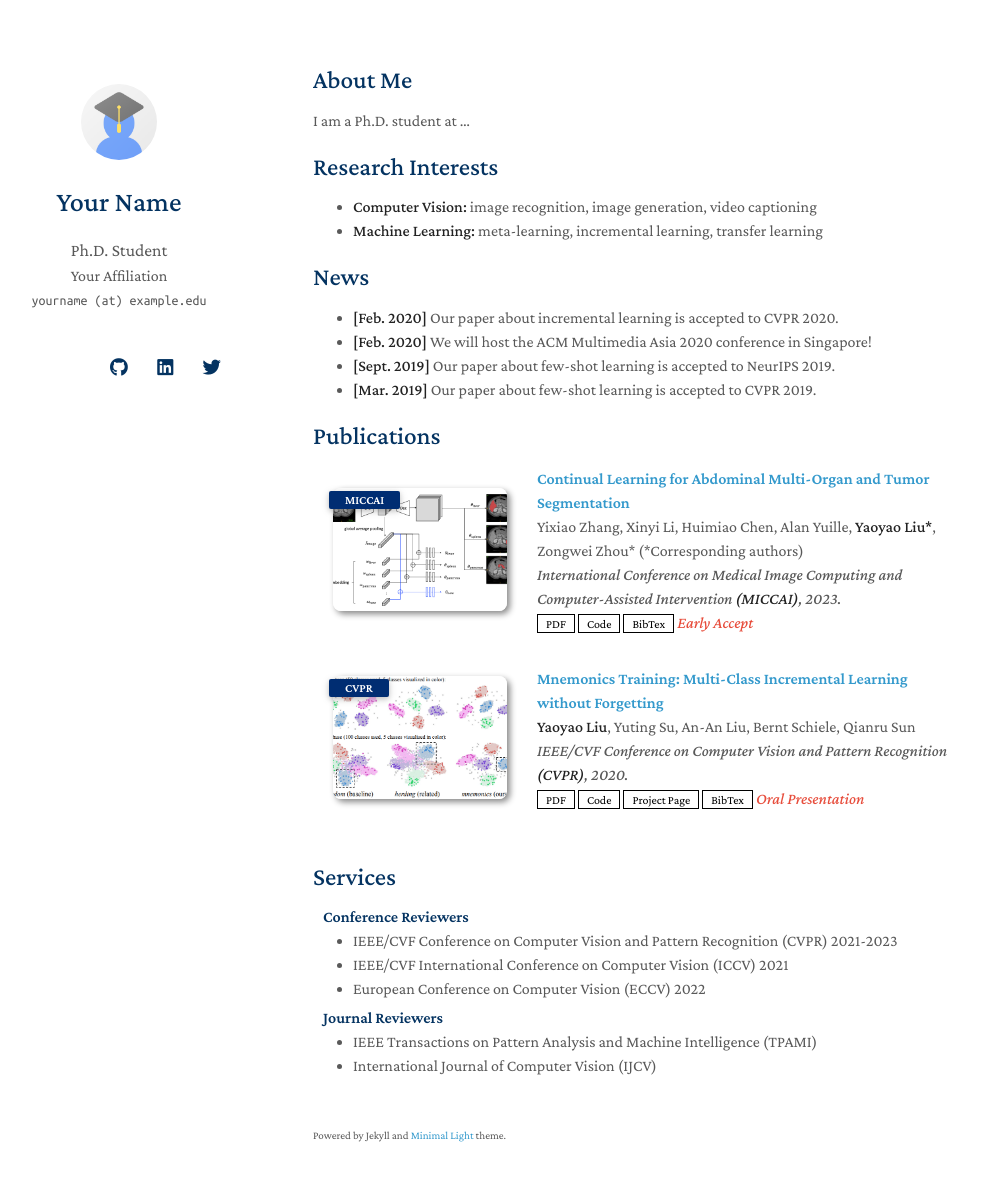
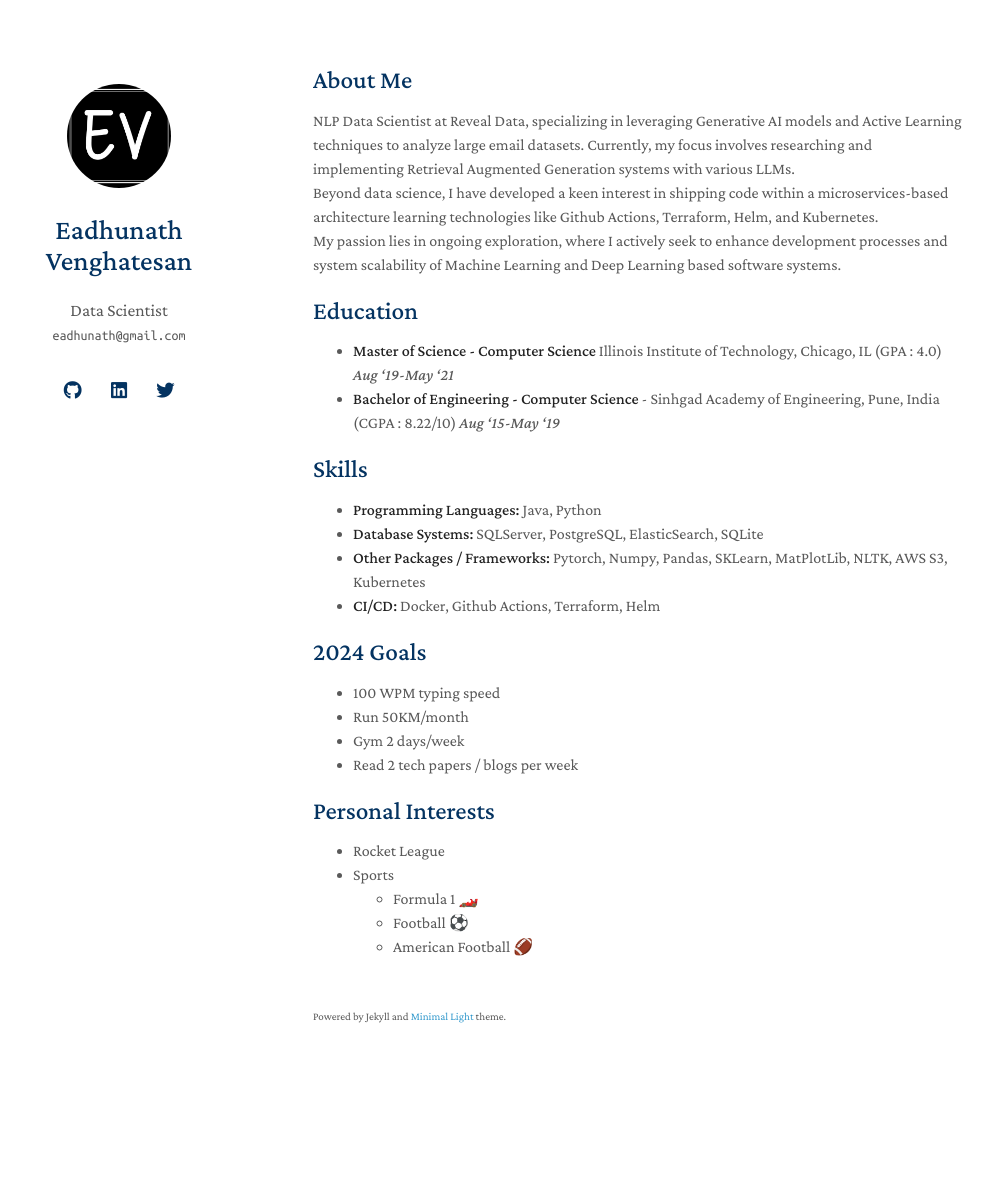
Before and after one commit to Eadhunath/eadhunath.github.io, a Jekyll site: the page built from index.md, in a window 1280 px wide and 1216 px high. Shown: the top 1181 px of the window, without its empty margins (157-1150 px from the left). Built offline with Jekyll 4.4.1, drawn with Linux system fonts in a browser that asks for light colours; nearby versions of some CDN libraries; a style sheet for code colours, icons or effects is not loaded; our own code applies the rules of GitHub Pages for plain Markdown files.

Commit message:
update with my info

```diff
--- a/_config.yml
+++ b/_config.yml
@@ -1,22 +1,18 @@
 # Basic Information
-title: Your Name
-position: Ph.D. Student
-affiliation: Your Affiliation
-email: yourname (at) example.edu
+title: Eadhunath Venghatesan
+position: Data Scientist
+email: eadhunath@gmail.com
 
 # Search Engine Optimization (SEO)
 # The following information is used to improve the website traffic from search engines, e.g., Google.
-keywords: minimal light
-description: The Minimal Light is a simple and elegant jekyll theme for academic personal homepage.
-canonical: https://minimal-light-theme.yliu.me/
+keywords: eadhunath
+description: Eadhunath's personal webpage
 
 # Links
 # If you don't need one of them, you may delete the corresponding line.
-google_scholar: https://scholar.google.com/
-cv_link: assets/files/curriculum_vitae.pdf
-github_link: https://github.com/
-linkedin: https://www.linkedin.com/
-twitter: https://twitter.com/
+github_link: https://github.com/Eadhunath
+linkedin: https://www.linkedin.com/in/eadhunath-venghatesan/
+twitter: https://twitter.com/Eadhunath
 
 # Images (e.g., your profile picture and your website's favicon)
 # "favicon" and "favicon_dark" are used for the light and dark modes, respectively.
@@ -36,22 +32,10 @@ auto_dark_mode: true
 # You can use this option to choose between Serif or Sans Serif fonts.
 font: "Serif" # or "Sans Serif"
 
-# Google Analytics ID
-# Please remove this if you don't use Google Analytics
-google_analytics: UA-111540567-4
-
-# Use this project as a remote theme for GitHub Pages
-# See the guide here: https://docs.github.com/en/pages/setting-up-a-github-pages-site-with-jekyll/adding-a-theme-to-your-github-pages-site-using-jekyll
-remote_theme: yaoyao-liu/minimal-light
-
 # The following files will be removed from the generated website.
 exclude:
   - Gemfile
   - Gemfile.lock
   - README.md
-  - README_zh_Hans.md
-  - README_zh_Hant.md
-  - README_de.md
-  - LICENSE
   - minimal-light.gemspec
   - html_source_file/
--- a/_data/publications.yml
+++ /dev/null
@@ -1,22 +0,0 @@
-main:
-
-  - title: Continual Learning for Abdominal Multi-Organ and Tumor Segmentation
-    authors: Yixiao Zhang, Xinyi Li, Huimiao Chen, Alan Yuille, <strong>Yaoyao Liu*</strong>, Zongwei Zhou* (*Corresponding authors)
-    conference_short: MICCAI
-    conference: International Conference on Medical Image Computing and Computer-Assisted Intervention <strong>(MICCAI)</strong>, 2023.
-    pdf: https://arxiv.org/pdf/2306.00988.pdf
-    code: https://github.com/MrGiovanni/ContinualLearning
-    bibtex: https://bib.yliu.me/MICCAI23.txt
-    image: ./assets/img/teaser_example_2.png
-    notes: Early Accept
-
-  - title: "Mnemonics Training: Multi-Class Incremental Learning without Forgetting"
-    authors: <strong>Yaoyao Liu</strong>, Yuting Su, An-An Liu, Bernt Schiele, Qianru Sun
-    conference_short: CVPR
-    conference: IEEE/CVF Conference on Computer Vision and Pattern Recognition <strong>(CVPR)</strong>, 2020.
-    pdf: https://arxiv.org/pdf/2002.10211.pdf
-    code: https://github.com/yaoyao-liu/class-incremental-learning/tree/main/mnemonics-training
-    page: https://class-il.mpi-inf.mpg.de/mnemonics/
-    bibtex: https://class-il.mpi-inf.mpg.de/mnemonics/
-    notes: Oral Presentation
-    image: ./assets/img/teaser_example.png
--- a/_includes/publications.md
+++ /dev/null
@@ -1,52 +0,0 @@
-<h2 id="publications" style="margin: 2px 0px -15px;">Publications</h2>
-
-<div class="publications">
-<ol class="bibliography">
-
-{% for link in site.data.publications.main %}
-
-<li>
-<div class="pub-row">
-  <div class="col-sm-3 abbr" style="position: relative;padding-right: 15px;padding-left: 15px;">
-    {% if link.image %}
-    <img src="{{ link.image }}" class="teaser img-fluid z-depth-1" style="width=100;height=40%">
-    {% endif %}
-    {% if link.conference_short %}
-    <abbr class="badge">{{ link.conference_short }}</abbr>
-    {% endif %}
-  </div>
-  <div class="col-sm-9" style="position: relative;padding-right: 15px;padding-left: 20px;">
-      <div class="title"><a href="{{ link.pdf }}">{{ link.title }}</a></div>
-      <div class="author">{{ link.authors }}</div>
-      <div class="periodical"><em>{{ link.conference }}</em>
-      </div>
-    <div class="links">
-      {% if link.pdf %}
-      <a href="{{ link.pdf }}" class="btn btn-sm z-depth-0" role="button" target="_blank" style="font-size:12px;">PDF</a>
-      {% endif %}
-      {% if link.code %}
-      <a href="{{ link.code }}" class="btn btn-sm z-depth-0" role="button" target="_blank" style="font-size:12px;">Code</a>
-      {% endif %}
-      {% if link.page %}
-      <a href="{{ link.page }}" class="btn btn-sm z-depth-0" role="button" target="_blank" style="font-size:12px;">Project Page</a>
-      {% endif %}
-      {% if link.bibtex %}
-      <a href="{{ link.bibtex }}" class="btn btn-sm z-depth-0" role="button" target="_blank" style="font-size:12px;">BibTex</a>
-      {% endif %}
-      {% if link.notes %}
-      <strong> <i style="color:#e74d3c">{{ link.notes }}</i></strong>
-      {% endif %}
-      {% if link.others %}
-      {{ link.others }}
-      {% endif %}
-    </div>
-  </div>
-</div>
-</li>
-
-<br>
-
-{% endfor %}
-
-</ol>
-</div>
--- a/_includes/services.md
+++ /dev/null
@@ -1,16 +0,0 @@
-## Services
-
-<h4 style="margin:0 10px 0;">Conference Reviewers</h4>
-
-<ul style="margin:0 0 5px;">
-  <li><a href="http://cvpr2023.thecvf.com/"><autocolor>IEEE/CVF Conference on Computer Vision and Pattern Recognition (CVPR) 2021-2023</autocolor></a></li>
-  <li><a href="http://iccv2021.thecvf.com/"><autocolor>IEEE/CVF International Conference on Computer Vision (ICCV) 2021</autocolor></a></li>
-  <li><a href="https://eccv2022.ecva.net/"><autocolor>European Conference on Computer Vision (ECCV) 2022</autocolor></a></li>
-</ul>
-
-<h4 style="margin:0 10px 0;">Journal Reviewers</h4>
-
-<ul style="margin:0 0 20px;">
-  <li><a href="https://www.computer.org/csdl/journal/tp"><autocolor>IEEE Transactions on Pattern Analysis and Machine Intelligence (TPAMI)</autocolor></a></li>
-  <li><a href="https://www.springer.com/journal/11263"><autocolor>International Journal of Computer Vision (IJCV)</autocolor></a></li>
-</ul>
--- a/_layouts/homepage.html
+++ b/_layouts/homepage.html
@@ -1,7 +1,7 @@
 <!DOCTYPE html>
 <html lang="{{ site.lang | default: "en-US" }}">
   <head>
-    <title>{{ site.title }} | {{site.affiliation}}</title>
+    <title>{{ site.title }} | {{site.position}}</title>
 
     <meta charset="UTF-8">
     <meta http-equiv="X-UA-Compatible" content="IE=edge">
--- a/index.md
+++ b/index.md
@@ -4,20 +4,30 @@ layout: homepage
 
 ## About Me
 
-I am a Ph.D. student at ...
+NLP Data Scientist at Reveal Data, specializing in leveraging Generative AI models and Active Learning techniques to analyze large email datasets.
+Currently, my focus involves researching and implementing Retrieval Augmented Generation systems with various LLMs. <br/>
+Beyond data science, I have developed a keen interest in shipping code within a microservices-based architecture learning technologies like Github Actions, Terraform, Helm, and Kubernetes.  <br/>
+My passion lies in ongoing exploration, where I actively seek to enhance development processes and system scalability of Machine Learning and Deep Learning based software systems.
 
-## Research Interests
+## Education
+- **Master of Science - Computer Science**  Illinois Institute of Technology, Chicago, IL (GPA : 4.0) _Aug ‘19-May ‘21_
+- **Bachelor of Engineering - Computer Science** - Sinhgad Academy of Engineering, Pune, India (CGPA : 8.22/10) _Aug ‘15-May ‘19_
 
-- **Computer Vision:** image recognition, image generation, video captioning
-- **Machine Learning:** meta-learning, incremental learning, transfer learning
+## Skills
+- **Programming Languages:** Java, Python
+- **Database Systems:** SQLServer, PostgreSQL, ElasticSearch, SQLite
+- **Other Packages / Frameworks:** Pytorch, Numpy, Pandas, SKLearn, MatPlotLib, NLTK, AWS S3, Kubernetes
+- **CI/CD:** Docker, Github Actions, Terraform, Helm
 
-## News
+## 2024 Goals
+- 100 WPM typing speed
+- Run 50KM/month
+- Gym 2 days/week
+- Read 2 tech papers / blogs per week
 
-- **[Feb. 2020]** Our paper about incremental learning is accepted to CVPR 2020.
-- **[Feb. 2020]** We will host the ACM Multimedia Asia 2020 conference in Singapore!
-- **[Sept. 2019]** Our paper about few-shot learning is accepted to NeurIPS 2019.
-- **[Mar. 2019]** Our paper about few-shot learning is accepted to CVPR 2019.
-
-{% include_relative _includes/publications.md %}
-
-{% include_relative _includes/services.md %}
+## Personal Interests
+- Rocket League
+- Sports
+    - Formula 1 🏎️
+    - Football ⚽
+    - American Football 🏈
```
Also changed, not shown: README.md (deleted), README_de.md (deleted), README_zh_Hans.md (deleted), README_zh_Hant.md (deleted), assets/img/avatar.png, assets/img/favicon-dark.png, assets/img/favicon.png, assets/img/teaser_example.png (deleted), assets/img/teaser_example_2.png (deleted), 2 other files.
